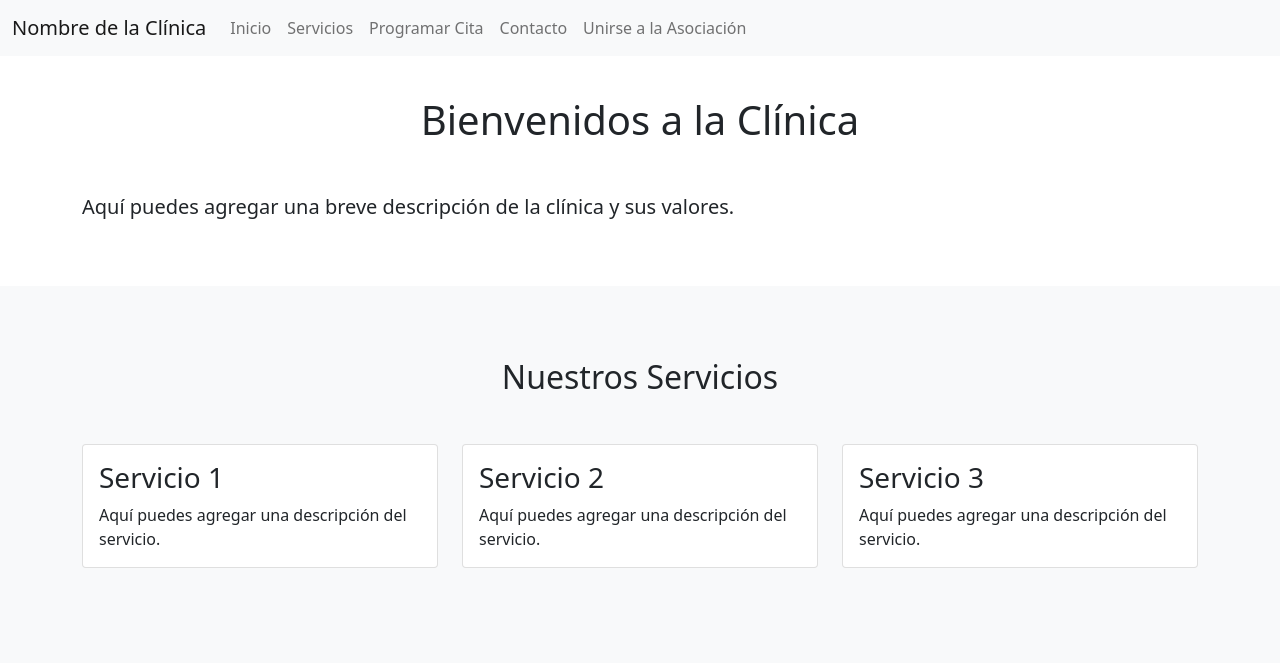
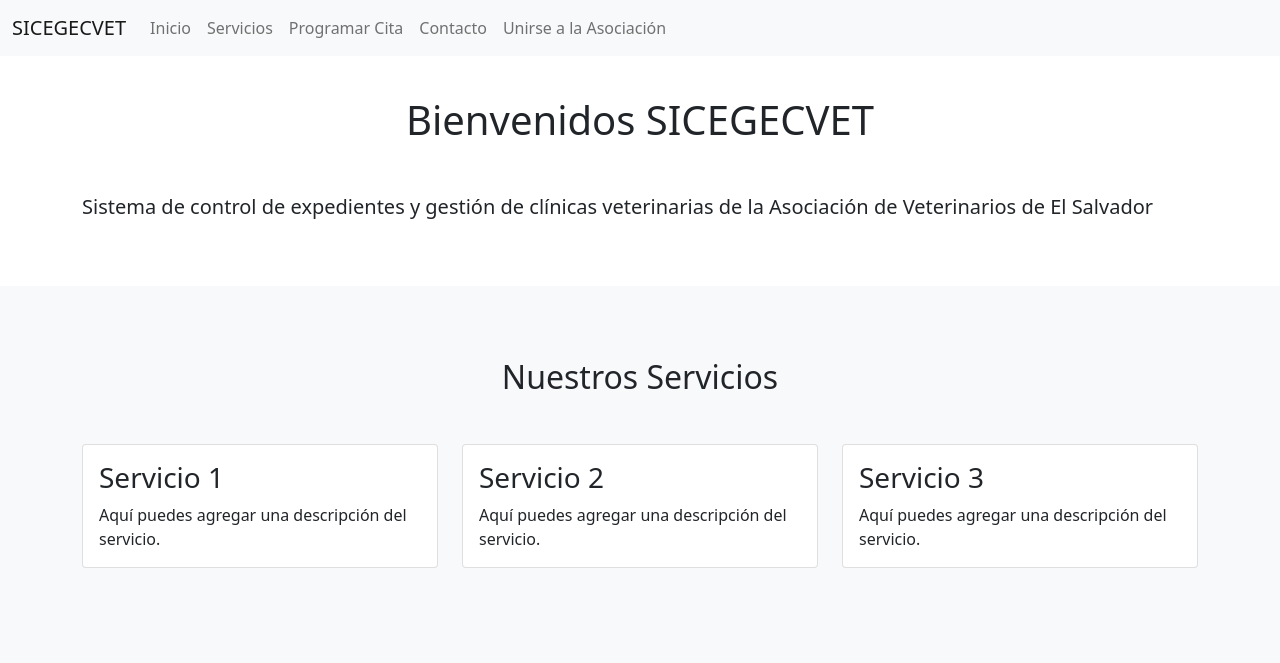
Before and after one commit to GRUPO12-DSI115/GRUPO12-DSI115, a Django app: page /sicegevet/ in a window 1280 px wide. Shown: the top 663 px of the page. Run offline with Django 4.2, Linux system fonts and the light colour scheme; some libraries are stand-ins or nearby versions.

Commit message:
templates

```diff
--- a/GestionVeterinarias/inicio/templates/inicio/homeCliente.html
+++ b/GestionVeterinarias/inicio/templates/inicio/homeCliente.html
@@ -3,7 +3,7 @@
   <head>
     <meta charset="UTF-8" />
     <meta name="viewport" content="width=device-width, initial-scale=1.0" />
-    <title>Nombre de la Clínica</title>
+    <title>SICEGECVET</title>
     <!-- Enlaces a los archivos CSS de Bootstrap -->
     <link
       rel="stylesheet"
@@ -14,7 +14,7 @@
     <!-- Barra de navegación -->
     <nav class="navbar navbar-expand-lg navbar-light bg-light fixed-top">
       <div class="container-fluid">
-        <a class="navbar-brand" href="#">Nombre de la Clínica</a>
+        <a class="navbar-brand" href="#">SICEGECVET</a>
         <button
           class="navbar-toggler"
           type="button"
@@ -55,9 +55,9 @@
       <div class="container">
         <br />
         <br />
-        <h1 class="text-center mb-5">Bienvenidos a la Clínica</h1>
+        <h1 class="text-center mb-5">Bienvenidos SICEGECVET</h1>
         <p class="lead">
-          Aquí puedes agregar una breve descripción de la clínica y sus valores.
+          Sistema de control de expedientes y gestión de clínicas veterinarias de la Asociación de Veterinarios de El Salvador
         </p>
       </div>
     </section>
```
Also changed, not shown: GestionVeterinarias/inicio/templates/inicio/home2.html (+7 -4 lines).
